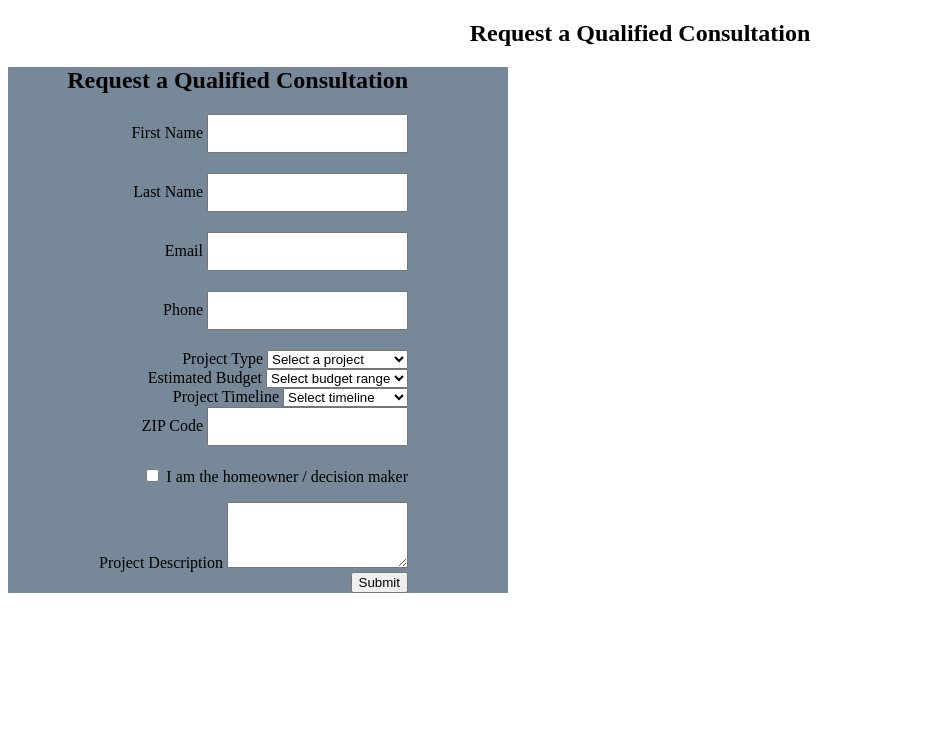
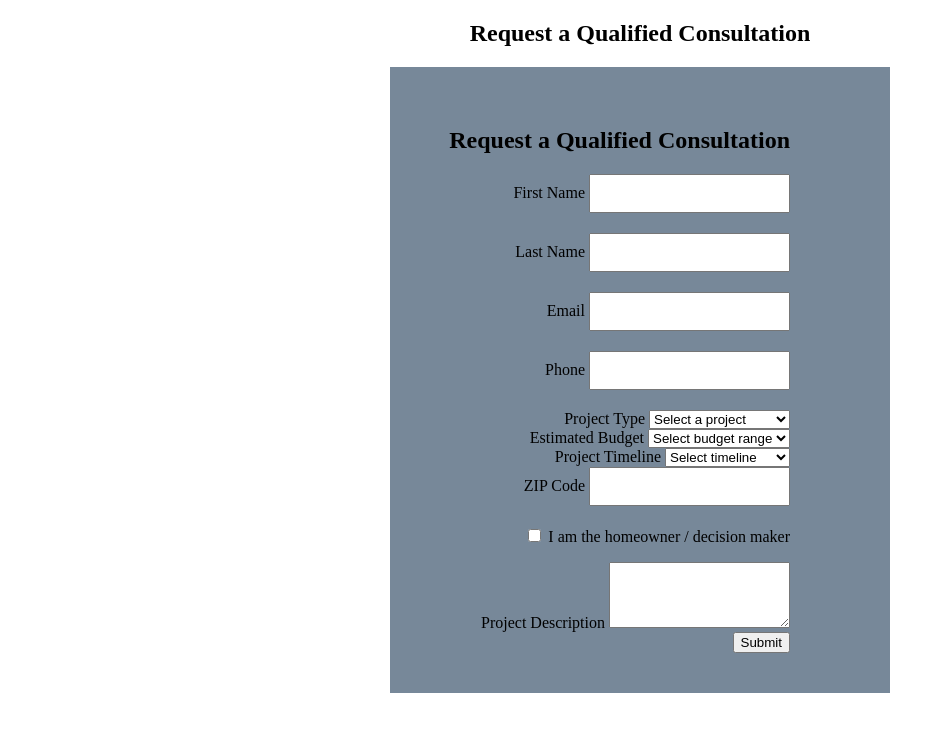
Before and after one commit to dcarrano72/lead-qualification-system, a website: page estimate.html in a window 1280 px wide. Shown: the whole page, without its empty margins (0-945 px from the left). Drawn offline with Linux system fonts and the light colour scheme.

Commit message:
centered form on page

```diff
--- a/estimate.html
+++ b/estimate.html
@@ -14,7 +14,10 @@
             width: 400px;
             text-align: right;
             padding-right: 100px;
+            padding-top: 40px;
+            padding-bottom: 40px;
             background-color: lightslategray;
+            margin: 0 auto;
         }
         #lead-form input {
             margin-bottom: 20px;
```
